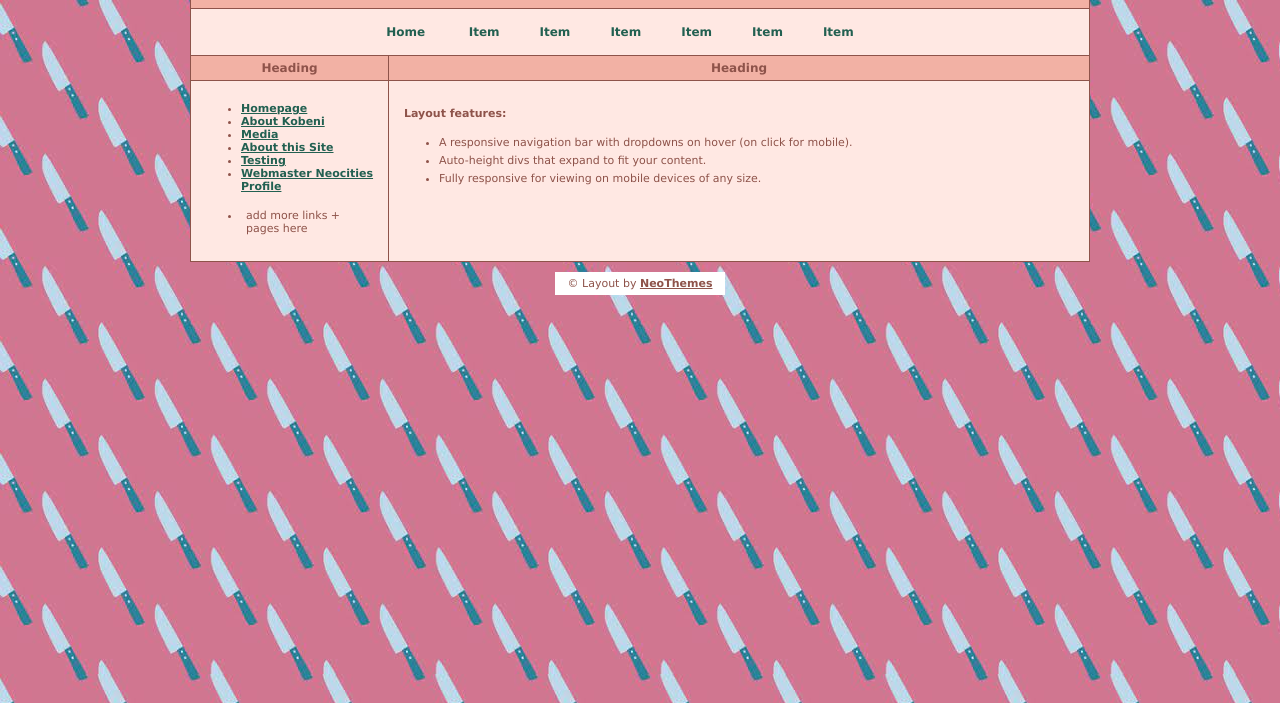
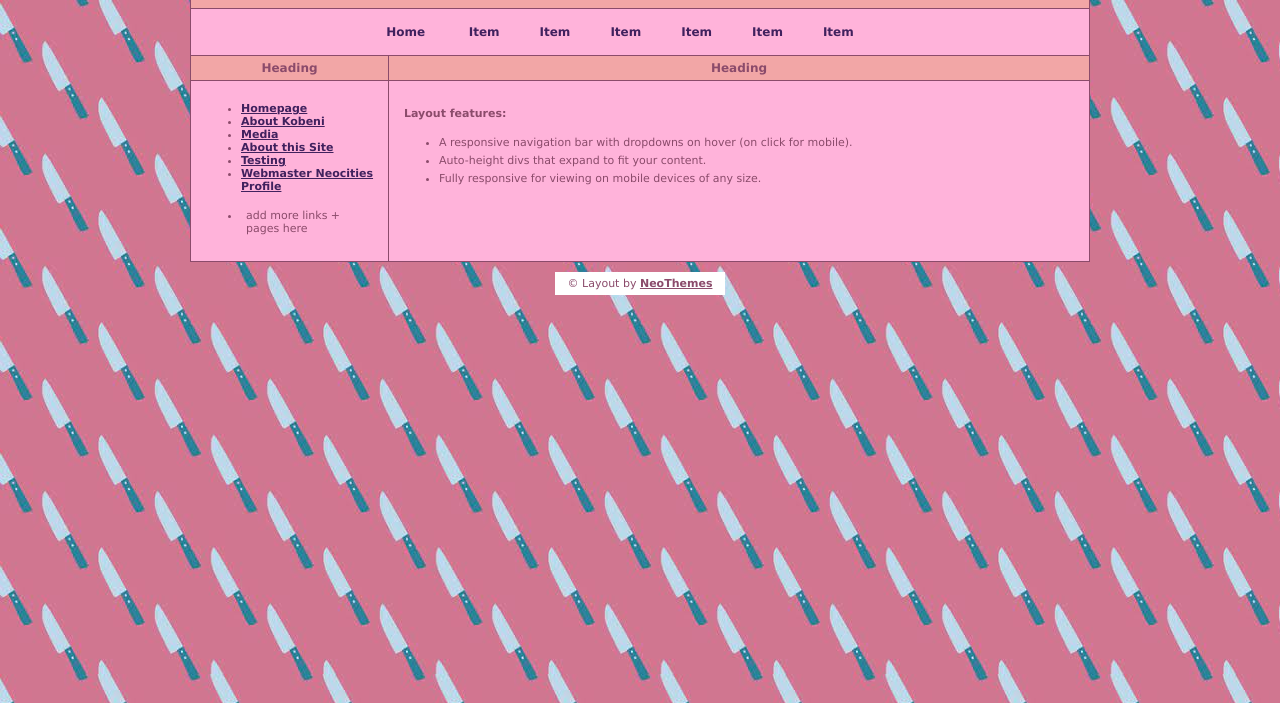
Before and after one commit to cubecrow/kobeni-shrine, a plain HTML site: page temp.html in a window 1280 px wide. Shown: the part 97-800 px from the top of the page. Drawn offline with Linux system fonts and the light colour scheme.

Commit message:
Update temp.css
changed color values:
lt-color
mid color
dk color
dkst color
accent

```diff
--- a/temp.css
+++ b/temp.css
@@ -1,9 +1,9 @@
 :root {
-     --dk-color:#bf776b;
-     --mid-color:#f2b1a4;
-     --lt-color:#ffe8e3;
-     --dkest-color:#8e534a;
-     --accent:#226051;
+     --dk-color:#af6a8c;
+     --mid-color:#f2a6a6;
+     --lt-color:#ffb3da;
+     --dkest-color:#8b4b6b;
+     --accent:#40215e;
 }
  html, body {
      margin:0;
```
